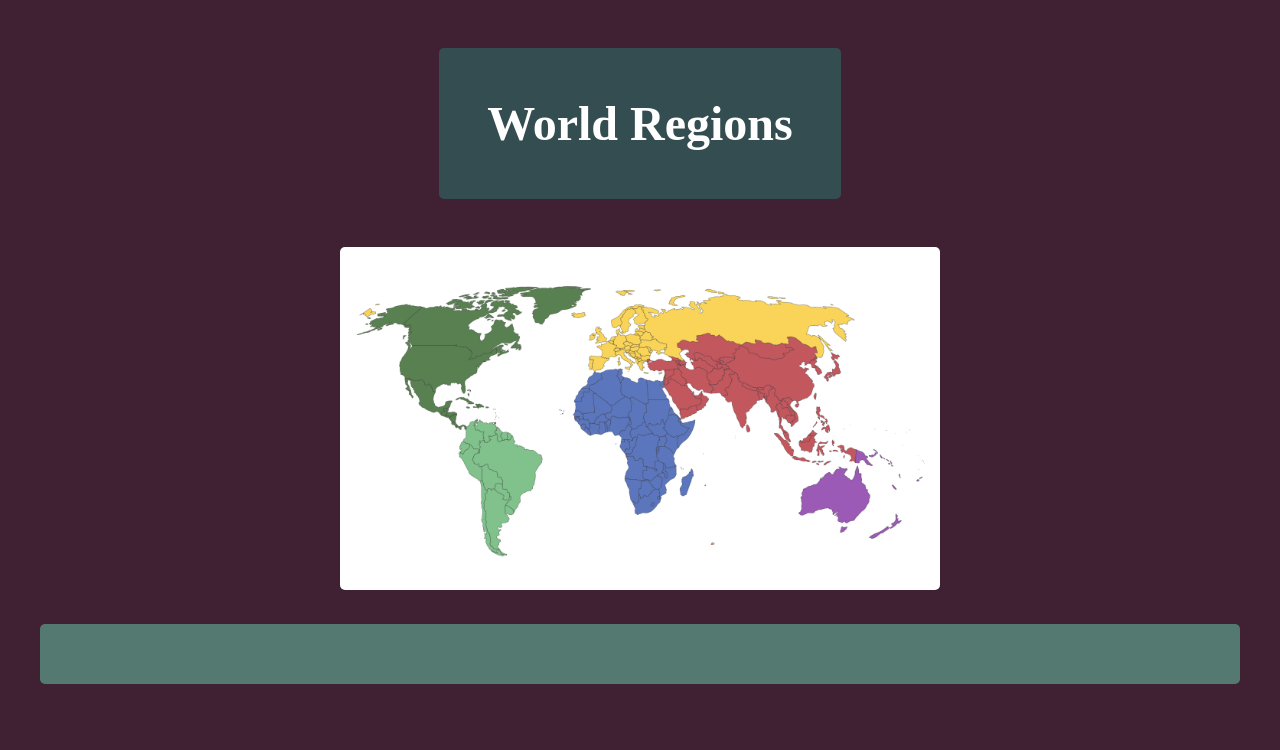
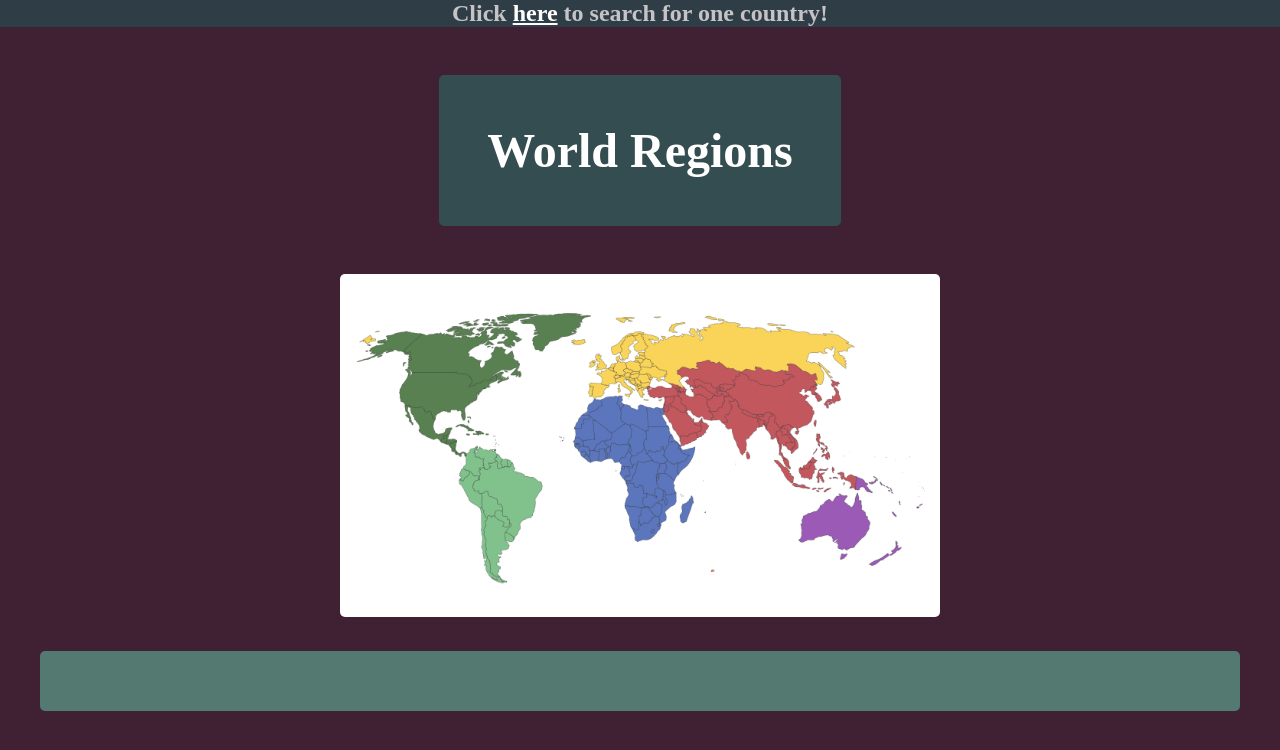
Before and after one commit to AramWondergem/countryCodeFrontendHomework, a website built with Parcel: page scr/index.html in a window 1280 px wide. Built offline with nearby package versions, Linux system fonts and the light colour scheme; no server answers.

Commit message:
Made the setup for part 2

```diff
--- a/scr/index.html
+++ b/scr/index.html
@@ -4,9 +4,14 @@
     <meta charset="UTF-8">
     <link rel="stylesheet" href="styles.css">
     <script defer type="module" src="main.js"></script>
-    <title>Een nieuw project opzetten</title>
+    <title>Basic information countries of the world</title>
 </head>
 <body>
+<h2 class="linkToSearchpage">
+    Click <a href="searchCountry.html"><emp>here</emp></a> to search for one country!
+</h2>
+
+
 <header class="outerbox">
     <div class="innerbox header">
         <h1>World Regions</h1>
--- a/scr/styles.css
+++ b/scr/styles.css
@@ -9,6 +9,7 @@
     --background-color-country-section: var(--hookers-green);
     --background-color-country: var(--silver);
     --background-color-title: var(--dark-slate-gray);
+    --background-color-header: var(--charcoal);
     --border-radius: 5px;
     --europe: hsl(47.23,100%,60.39%);
     --asia: hsl(354.05,58.74%,56.27%);
@@ -42,7 +43,17 @@ body {
     width: 100%;
 }
 
+.linkToSearchpage {
+    text-align: center;
+    background-color: var(--background-color-header);
+    color: var(--silver);
+    position: sticky;
+    top:0;
+}
 
+.linkToSearchpage a {
+    color: white;
+}
 .header {
     display: flex;
     flex-direction: column;
```
Also changed, not shown: scr/searchCountry.html (added, +16 -0 lines).
